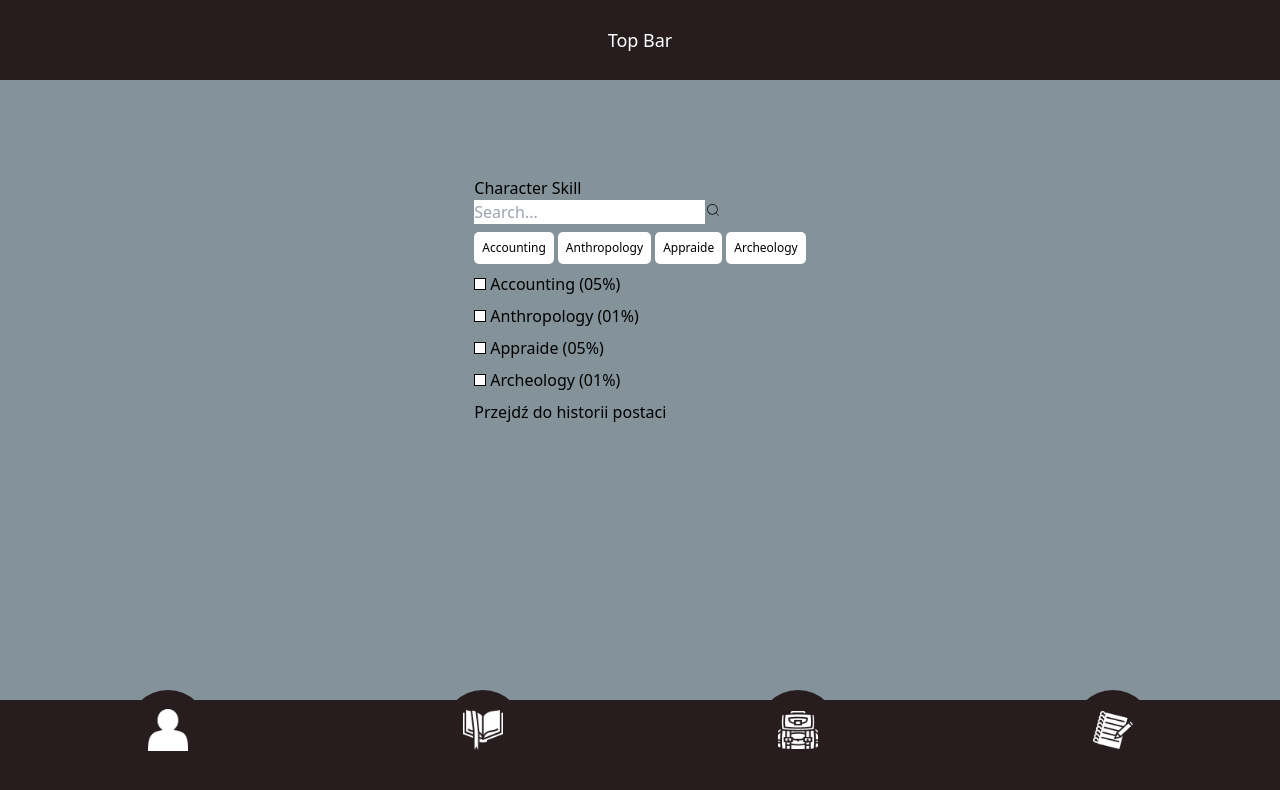
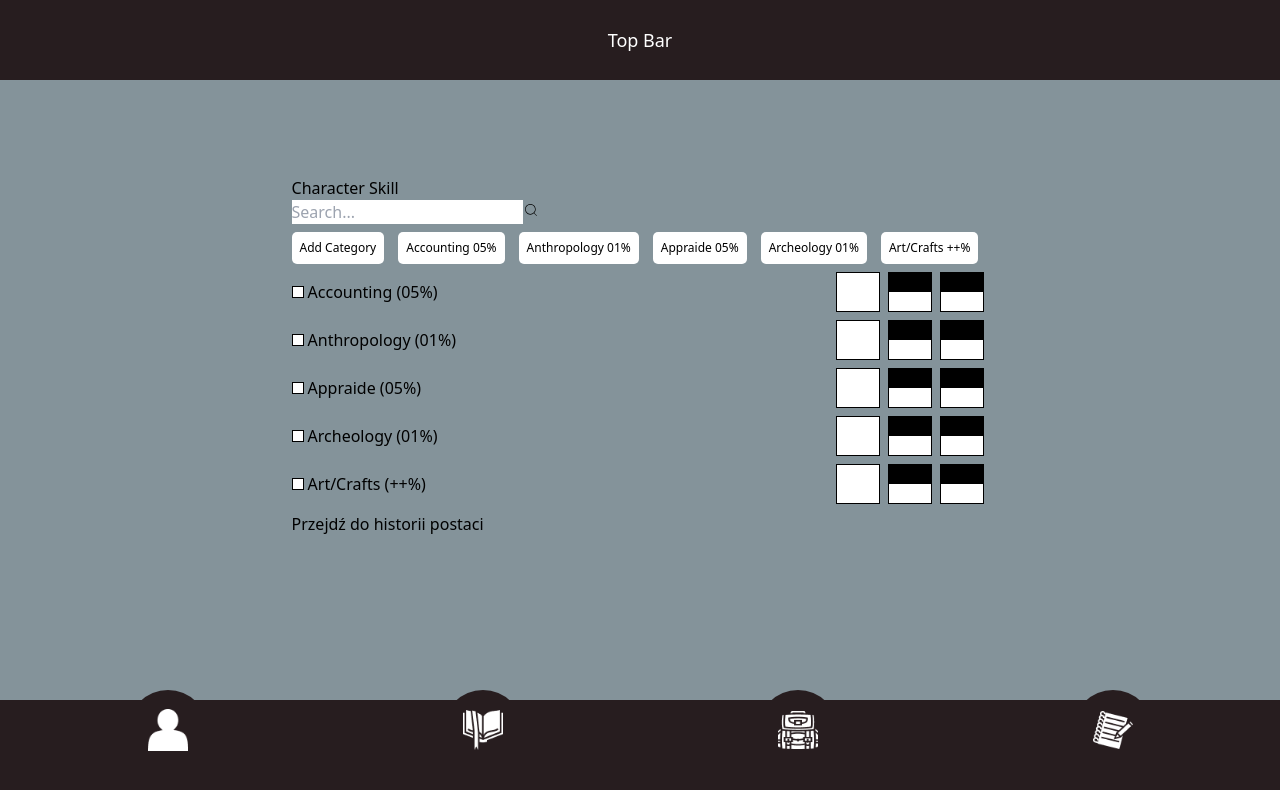
Before and after one commit to krzysztofsaja/cthulu, a Next.js app: page /character-skills in a window 1280 px wide. Shown: the top 790 px of the page. Built offline with nearby package versions, Linux system fonts and the light colour scheme.

Commit message:
Dodanie okien ze statystykami umiejętności/ praca nad funkcjonalnością dodawania kategorii

```diff
--- a/src/shared/components/Skill_categories.tsx
+++ b/src/shared/components/Skill_categories.tsx
@@ -1,44 +1,62 @@
-
-import React from 'react';
+import React, { useState } from 'react';
 
 interface CategoryProps {
   name: string;
+  percentage: string;
   onClick: () => void;
 }
 
-const Category: React.FC<CategoryProps> = ({ name, onClick }) => {
+const Category: React.FC<CategoryProps> = ({ name, percentage, onClick }) => {
   return (
     <div
       className="cursor-pointer bg-white text-black w-84 h-26 p-2 rounded-md transition duration-300 ease-in-out transform hover:scale-105 text-xs"
       onClick={onClick}
       style={{
         borderRadius: '5px',
+        marginRight: '10px',
       }}
     >
-      {name}
+      {name} {percentage}
     </div>
   );
 };
 
 const SkillCategories: React.FC = () => {
+  const [categories, setCategories] = useState([
+    { name: 'Accounting', percentage: '05%' },
+    { name: 'Anthropology', percentage: '01%' },
+    { name: 'Appraide', percentage: '05%' },
+    { name: 'Archeology', percentage: '01%' },
+    { name: 'Art/Crafts', percentage: '++%' },
+  ]);
+
   const handleCategoryClick = (category: string) => {
     console.log(`Category clicked: ${category}`);
   };
 
-  const categories = [
-    { name: 'Accounting', percentage: '05%' },
-    { name: 'Anthropology', percentage: '01%' },
-    { name: 'Appraide', percentage: '05%' },
-    { name: 'Archeology', percentage: '01%' },
-  ];
+  const handleAddCategory = () => {
+    const newCategory = { name: 'New Category', percentage: '++%' };
+    setCategories([newCategory, ...categories]);
+  };
 
   return (
     <div>
       <div className="flex gap-1 mt-2">
+        <div
+          className="cursor-pointer bg-white text-black w-84 h-26 p-2 rounded-md transition duration-300 ease-in-out transform hover:scale-105 text-xs"
+          onClick={handleAddCategory}
+          style={{
+            borderRadius: '5px',
+            marginRight: '10px',
+          }}
+        >
+          Add Category
+        </div>
         {categories.map((category, index) => (
           <Category
             key={index}
             name={category.name}
+            percentage={category.percentage}
             onClick={() => handleCategoryClick(category.name)}
           />
         ))}
@@ -48,6 +66,26 @@ const SkillCategories: React.FC = () => {
           <li key={index} className="flex items-center mb-2">
             <div className="w-3 h-3 bg-white border border-gray-500 mr-1"></div>
             {`${category.name} (${category.percentage})`}
+            <div className="flex ml-auto">
+              {[...Array(3)].map((_, i) => (
+                <div
+                  key={i}
+                  className="w-11 h-10 bg-white border border-gray-500 mx-1 relative"
+                >
+                  {i === 0 && (
+                    <>
+                      <div className="absolute top-0 left-0 bottom-0 right-0 bg-white"></div>
+                    </>
+                  )}
+                  {i !== 0 && (
+                    <>
+                      <div className="absolute top-0 left-0 bottom-1/2 right-0 bg-black"></div>
+                      <div className="absolute bottom-0 left-1/2 transform -translate-x-1/2 bg-white h-1/2 w-4/5"></div>
+                    </>
+                  )}
+                </div>
+              ))}
+            </div>
           </li>
         ))}
       </ul>
```
